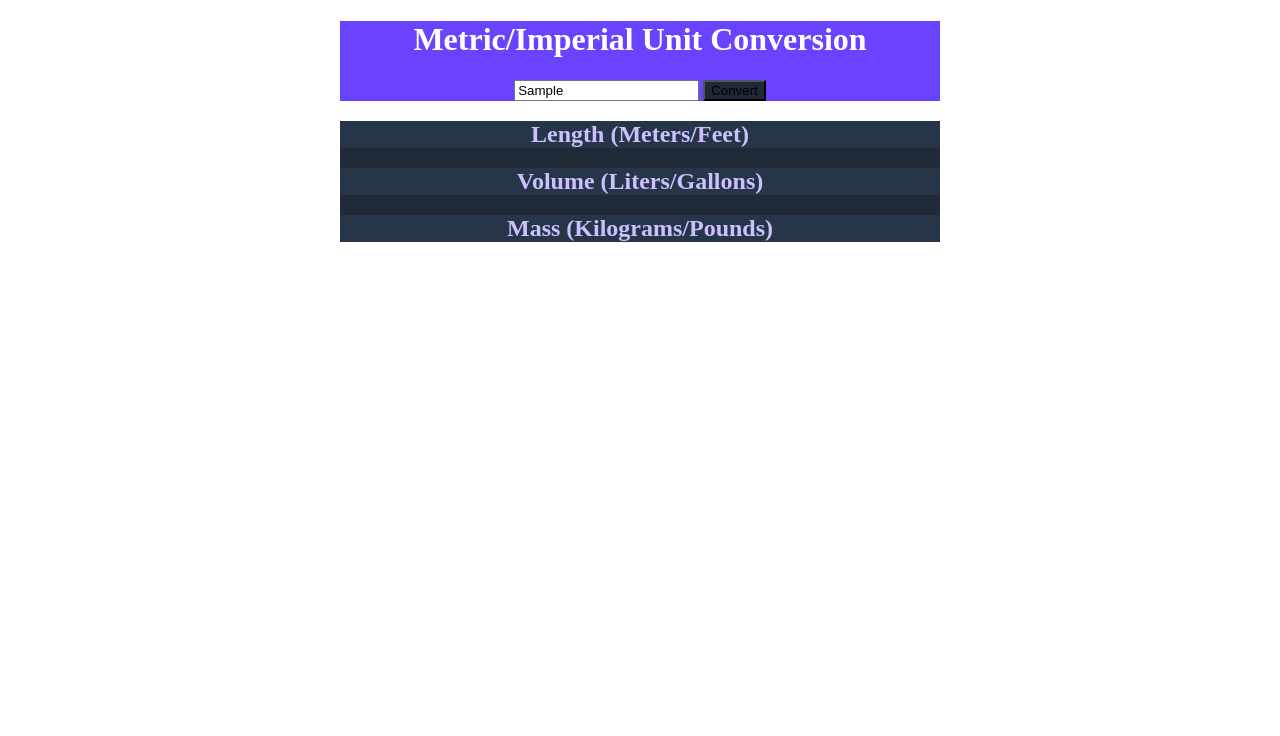
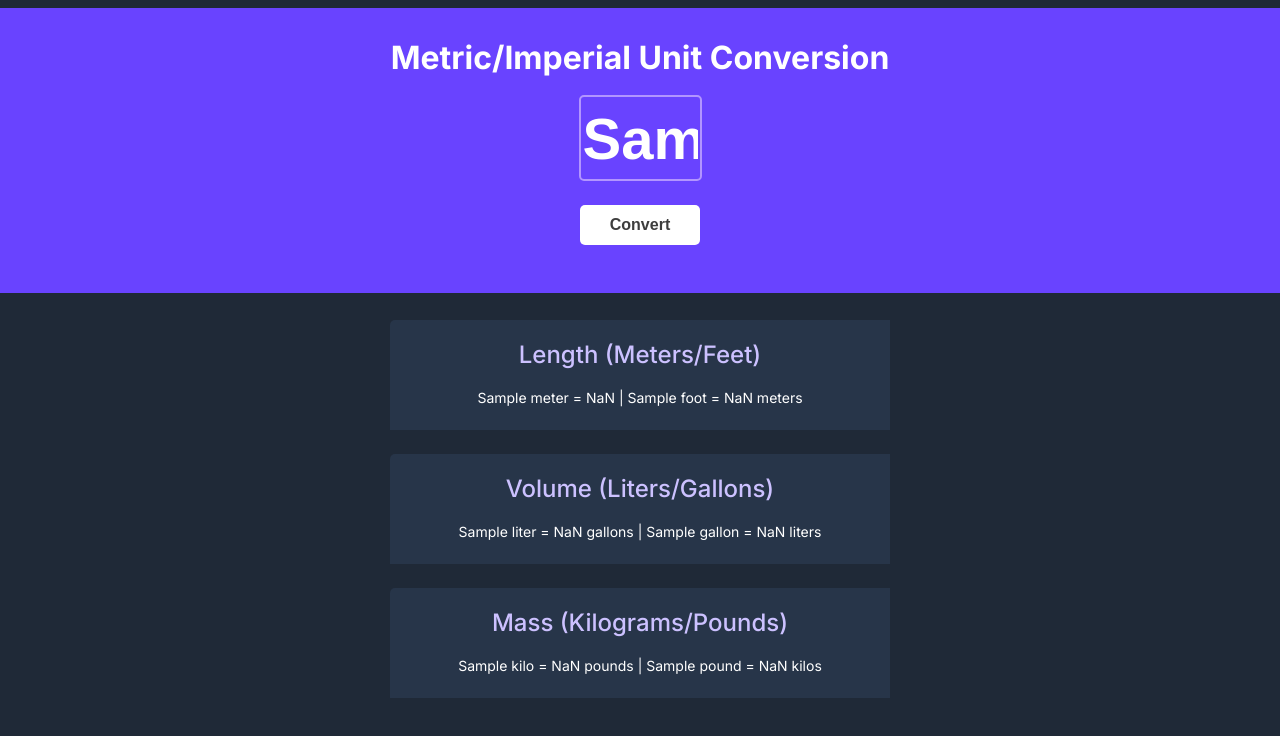
Before and after one commit to Woosterwebdev/unitConverter, a plain HTML site: page index.html in a window 1280 px wide. Both pictures are taken after typing "Sample" into the empty fields and a click on the button "Convert". Drawn offline with Linux system fonts and the light colour scheme.

Commit message:
Add files via upload

```diff
--- a/index.css
+++ b/index.css
@@ -1,34 +1,84 @@
 body {
+    background-color: #1F2937;
+    font-family: "Inter", sans-serif;
     margin: 0;
-    display: flex;
-    flex-direction: column;
-    justify-content: center;
-    align-items: center;
     text-align: center;
+}
+
+h1 {
+    margin-top: 30px;
+    margin-bottom: 10px;
 }
 
 h2 {
     color: #CCC1FF;
+    font-weight: 500;
+}
+
+p {
+    font-size: 14px;
 }
 
 #header {
     background: #6943FF;
     color: #fff;
-    margin: 0;
-    width: 600px;
+    display: flex;
+    flex-direction: column;
+    align-items: center;
+    margin-top: 8px;
+    margin-bottom: 3px;
+    height: 285px;
+    width: 100%;
+}
+
+#value {
+    background-color: #6943FF;
+    border: 2px solid #B295FF;
+    border-radius: 5px;
+    color: #fff;
+    font-size: 58px;
+    font-weight: 800;
+    height: 80px;
+    margin-top: 8px;
+    margin-bottom: 12px;
+    text-align: center;
+    width: 115px;
+}
+
+#value::placeholder {
+    color: #fff;
+}
+
+#convert-btn {
+    background-color: #fff;
+    border: none;
+    border-radius: 5px;
+    color: #3D3D3D;
+    font-size: 16px;
+    font-weight: 600;
+    height: 40px;
+    margin-top: 12px;
+    width: 120px;
+}
+
+#measurements {
+    background-color: #1F2937;
+    display: flex;
+    flex-direction: column;
+    align-items: center;
+    margin-top: 15px;
 }
 
 .container {
-
-    width: 600px;
-}
-
-#convert {
-    background-color: #1F2937;
-    margin: 0;
+    width: 100%;
 }
 
 .output {
     background-color: #273549;
+    border-radius: 5px 0px 0px 0px;
     color: #fff;
+    height: 110px;
+    margin-top: 12px;
+    margin-bottom: 12px;
+    width: 500px;
 }
--- a/index.html
+++ b/index.html
@@ -3,6 +3,12 @@
   <head>
     <meta charset="UTF-8" />
     <meta name="viewport" content="width=device-width, initial-scale=1.0" />
+    <link rel="preconnect" href="https://fonts.googleapis.com" />
+    <link rel="preconnect" href="https://fonts.gstatic.com" crossorigin />
+    <link
+      href="https://fonts.googleapis.com/css2?family=Inter:wght@100..900&display=swap"
+      rel="stylesheet"
+    />
     <link rel="stylesheet" href="index.css" />
     <title>Unit Converter</title>
   </head>
@@ -10,21 +16,21 @@
     <div class="container">
       <div id="header">
         <h1>Metric/Imperial Unit Conversion</h1>
-        <input id="value" type="text" />
-        <button id="convert">Convert</button>
+        <input id="value" type="text" placeholder="1" />
+        <button id="convert-btn">Convert</button>
       </div>
-      <div id="convert">
+      <div id="measurements">
         <div class="output">
           <h2>Length (Meters/Feet)</h2>
-          <p id="length"></p>
+          <p id="length">1 meter = 3.281feet | 1 foot = 0.305 meters</p>
         </div>
         <div class="output">
           <h2>Volume (Liters/Gallons)</h2>
-          <p id="volume"></p>
+          <p id="volume">1 liters = 0.264 gallons | 1 gallon = 3.79 liters</p>
         </div>
         <div class="output">
           <h2>Mass (Kilograms/Pounds)</h2>
-          <p id="mass"></p>
+          <p id="mass">1 kilo = 2.204 pounds | 1 pound = 0.454 kilos</p>
         </div>
       </div>
     </div>
--- a/index.js
+++ b/index.js
@@ -3,3 +3,41 @@
 1 liter = 0.264 gallon
 1 kilogram = 2.204 pound
 */
+
+const valueEl = document.getElementById("value")
+const convertBtn = document.getElementById("convert-btn")
+const lengthEl = document.getElementById("length")
+const volumeEl = document.getElementById("volume")
+const massEl = document.getElementById("mass")
+
+window.onload = function() {
+    valueEl.focus();
+  }
+
+convertBtn.addEventListener("click", function() {
+    convert()
+})
+
+valueEl.addEventListener("keydown", function(e) {
+    if (e.key === "Enter") {
+        convert()
+    }
+})
+
+function convert() {
+    let feet = (valueEl.value * 3.281).toFixed(3)
+    let meter =  (valueEl.value / 3.281).toFixed(3)
+    let gallon = (valueEl.value * 0.264).toFixed(3)
+    let liter = (valueEl.value / 0.264).toFixed(3)
+    let pound = (valueEl.value * 2.204).toFixed(3)
+    let kilo = (valueEl.value / 2.204).toFixed(3)
+    if (valueEl.value > 1) {
+        lengthEl.innerHTML = `${valueEl.value} meters = ${feet} feet | ${valueEl.value} feet = ${meter} meters`
+        volumeEl.innerHTML = `${valueEl.value} liters = ${gallon} gallons | ${valueEl.value} gallons = ${liter} liters`
+        massEl.innerHTML = `${valueEl.value} kilos = ${pound} pounds | ${valueEl.value} pounds = ${kilo} kilos`
+    } else {
+        lengthEl.innerHTML = `${valueEl.value} meter = ${feet} | ${valueEl.value} foot = ${meter} meters`
+        volumeEl.innerHTML = `${valueEl.value} liter = ${gallon} gallons | ${valueEl.value} gallon = ${liter} liters`
+        massEl.innerHTML = `${valueEl.value} kilo = ${pound} pounds | ${valueEl.value} pound = ${kilo} kilos`
+    }
+}
```
